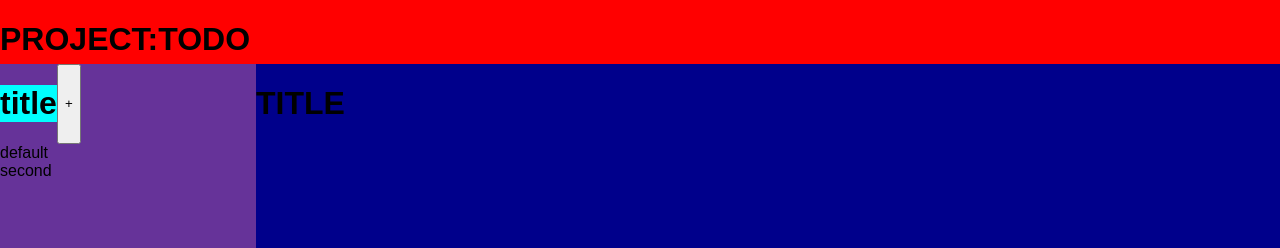
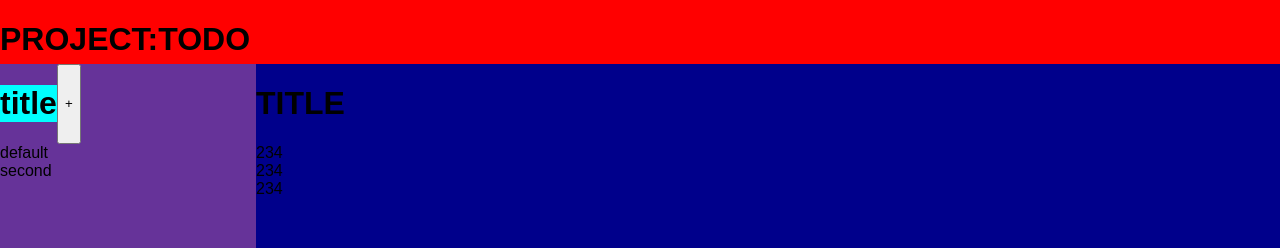
Before and after one commit to neerajsurjaye/todo, a plain HTML site: page index.html in a window 1280 px wide. Shown: the top 248 px of the page. Drawn offline with Linux system fonts and the light colour scheme.

Commit message:
draw-todos

```diff
--- a/index.html
+++ b/index.html
@@ -25,6 +25,9 @@
 
     <div id = "container">
         <h1 id = "project-title">TITLE</h1>
+        <div id = "todos">
+
+        </div>
     </div>
 
     <script src="./main.js"></script>
--- a/main.js
+++ b/main.js
@@ -1 +1 @@
-(()=>{"use strict";let t=(()=>{let t=[],e=(t,e,o,r)=>({title:t,description:e,dueDate:o,priority:r,status:0}),o=t=>({property:t,todos:[]});return t.push(o("default")),{add_project:e=>{t.push(o(e))},add_todo:(o,r,l,s,d)=>{for(let p=0;p<t.length;p++)t[p].property==o&&t[p].todos.push(e(r,l,s,d))},get_project:e=>{for(let o=0;o<t.length;o++)if(t[o].property==e)return t[o].todos},get_projList:()=>{let e=[];for(let o=0;o<t.length;o++)e.push(t[o].property);return e},save:()=>{localStorage.setItem("projects",JSON.stringify(t))},load:()=>{let t=JSON.parse(localStorage.getItem("projects"));console.log(t)}}})(),e=t=>{let e=document.getElementById("project-list");console.log(t);let o=[];for(var r=0;r<t.length;r++)o.push(document.createElement("div")),o[r].classList.add("project-element"),o[r].textContent=t[r],e.appendChild(o[r])};t.add_project("second"),t.add_todo("second",234,324,234,543),t.get_project("second"),t.get_projList(),t.load(),e(t.get_projList())})();
+(()=>{"use strict";let t=(()=>{let t=[],e=(t,e,o,d)=>({title:t,description:e,dueDate:o,priority:d,status:0}),o=t=>({property:t,todos:[]});return t.push(o("default")),{add_project:e=>{t.push(o(e))},add_todo:(o,d,s,l,r)=>{for(let n=0;n<t.length;n++)t[n].property==o&&t[n].todos.push(e(d,s,l,r))},get_todos:e=>{for(let o=0;o<t.length;o++)if(t[o].property==e)return t[o].todos},get_projList:()=>{let e=[];for(let o=0;o<t.length;o++)e.push(t[o].property);return e},save:()=>{localStorage.setItem("projects",JSON.stringify(t))},load:()=>{let t=JSON.parse(localStorage.getItem("projects"));console.log(t)}}})(),e=t=>{let e=document.getElementById("project-list");console.log(t);let o=[];for(var d=0;d<t.length;d++)o.push(document.createElement("div")),o[d].classList.add("project-element"),o[d].textContent=t[d],e.appendChild(o[d])},o=t=>{let e=document.getElementById("todos"),o=[];console.log("list todo",t);for(var d=0;d<t.length;d++)o.push(document.createElement("div")),o[d].classList.add("todo-element"),o[d].textContent=t[d].title,e.appendChild(o[d])};t.add_project("second"),t.add_todo("second",234,324,234,543),t.add_todo("second",234,324,234,543),t.add_todo("second",234,324,234,543),t.get_todos("second"),t.get_projList(),t.load(),e(t.get_projList()),o(t.get_todos("second"))})();
```
